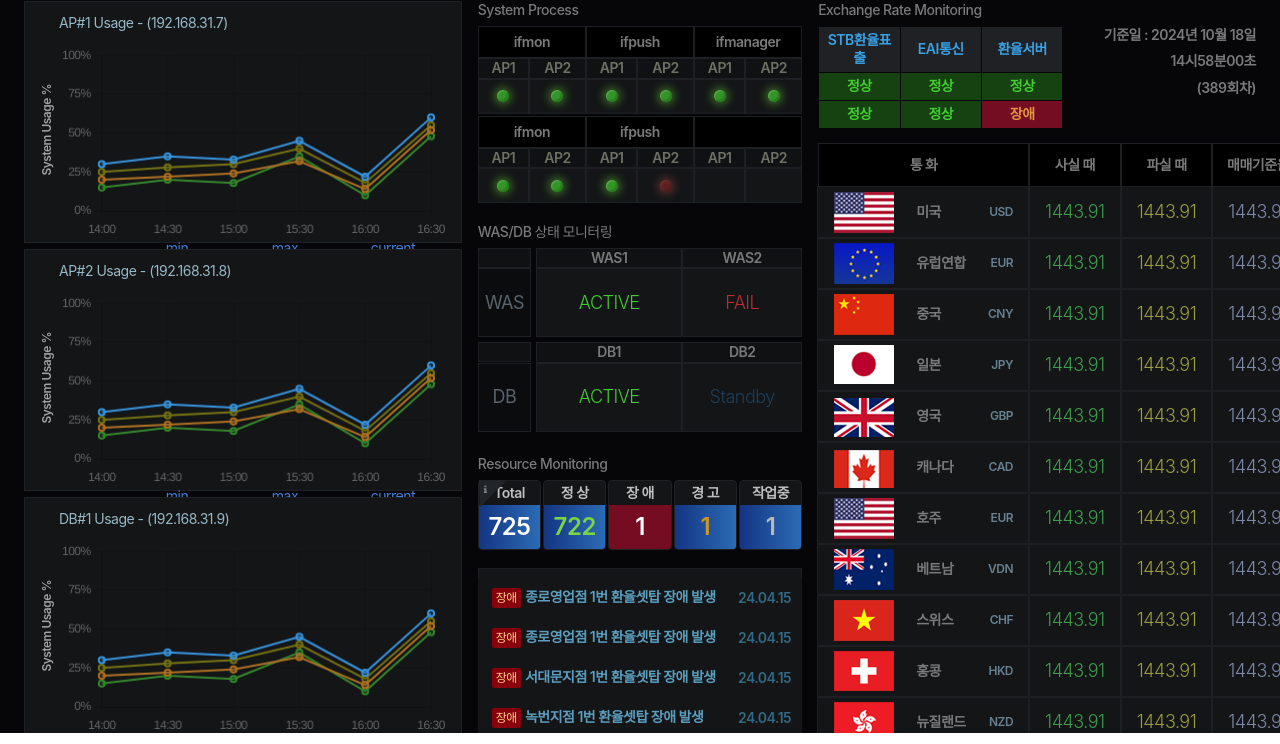
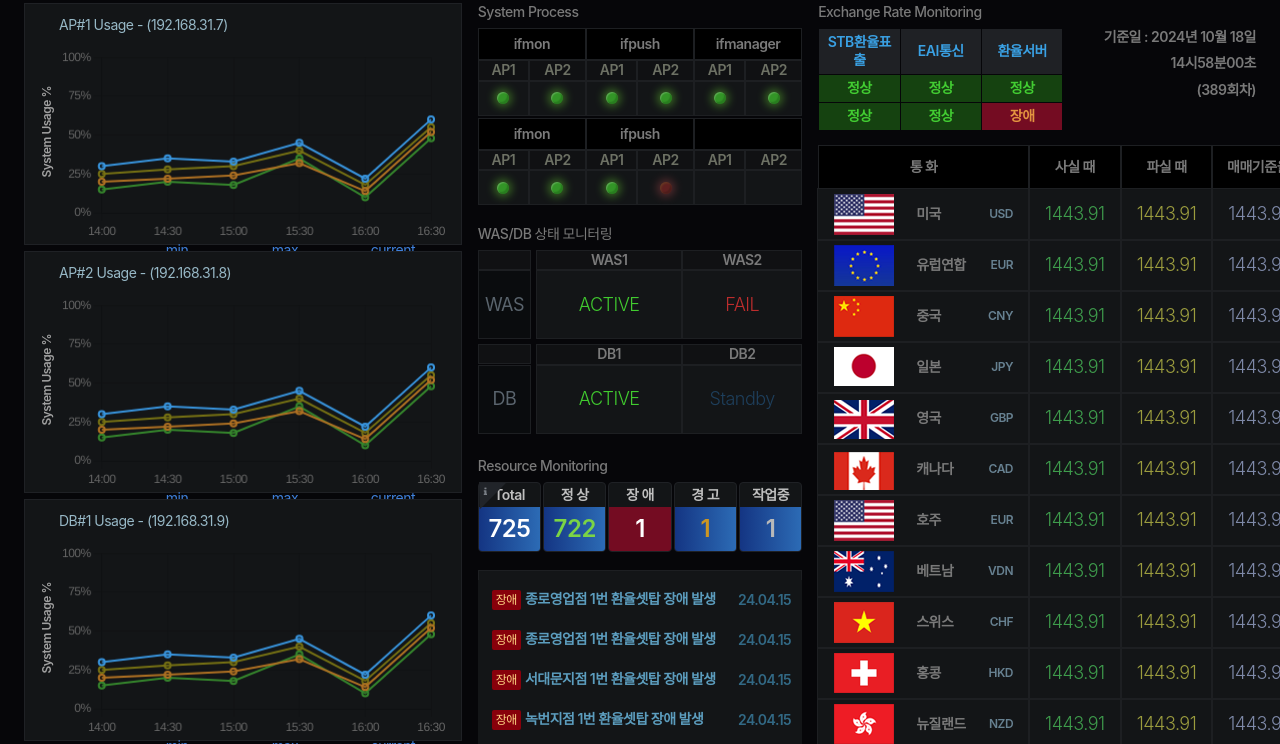
Before and after one commit to yewook-kwon/ibk-rate-bulletin-board, a plain HTML site: page index.html in a window 1280 px wide. Shown: the part 67-811 px from the top of the page. Drawn offline with nearby package versions, Linux system fonts and the light colour scheme.

Commit message:
241104edit

```diff
--- a/css/style.css
+++ b/css/style.css
@@ -36,8 +36,9 @@ body {
 #rate_wrap {
   background: #060609;
   width: 100%;
-  height: 100vh;
-  padding: 20px 24px;
+  height: 100%;
+  overflow: auto;
+  padding: 22px 24px;
   box-sizing: border-box;
   overflow: hidden;
   display: flex;
```
